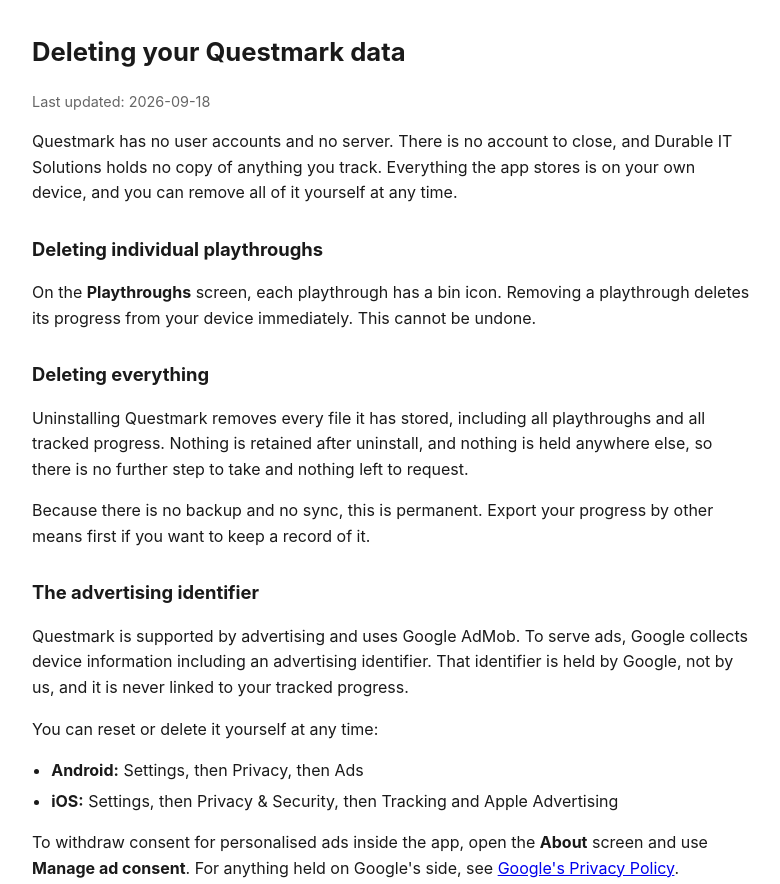
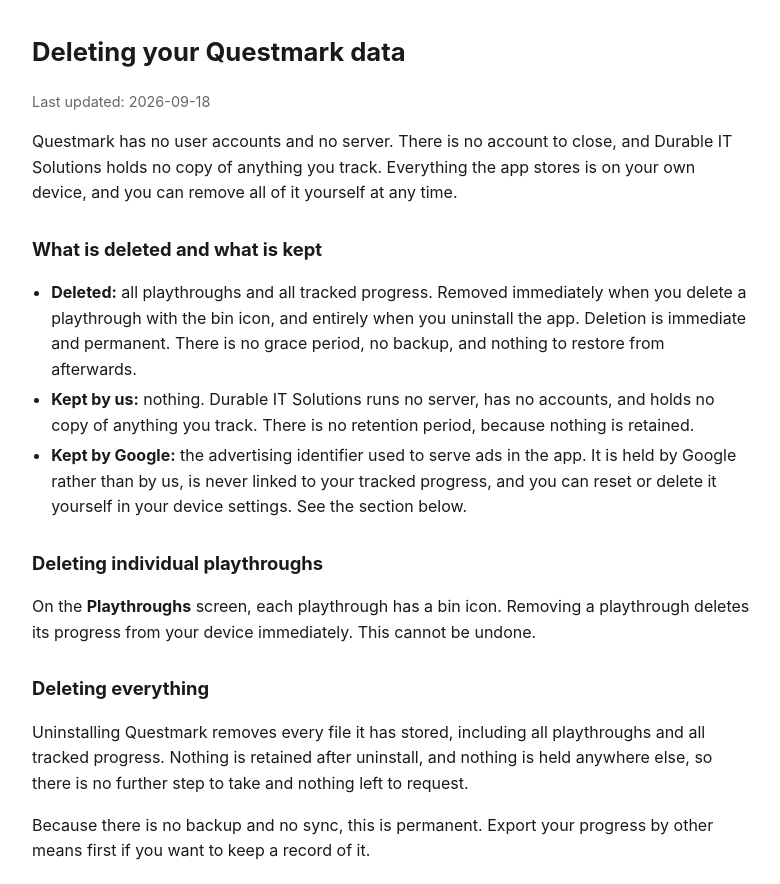
Before and after one commit to Dura-IT/questmark-legal, a plain HTML site: page data-deletion.html in a window 1280 px wide. Shown: the top 884 px of the page, without its empty margins (248-1028 px from the left). Drawn offline with Linux system fonts and the light colour scheme.

Commit message:
State deleted vs kept explicitly on the data deletion page (#4)

```diff
--- a/data-deletion.html
+++ b/data-deletion.html
@@ -21,6 +21,13 @@
   <p class="meta">Last updated: 2026-09-18</p>
 
   <p>Questmark has no user accounts and no server. There is no account to close, and Durable IT Solutions holds no copy of anything you track. Everything the app stores is on your own device, and you can remove all of it yourself at any time.</p>
+
+  <h2>What is deleted and what is kept</h2>
+  <ul>
+    <li><strong>Deleted:</strong> all playthroughs and all tracked progress. Removed immediately when you delete a playthrough with the bin icon, and entirely when you uninstall the app. Deletion is immediate and permanent. There is no grace period, no backup, and nothing to restore from afterwards.</li>
+    <li><strong>Kept by us:</strong> nothing. Durable IT Solutions runs no server, has no accounts, and holds no copy of anything you track. There is no retention period, because nothing is retained.</li>
+    <li><strong>Kept by Google:</strong> the advertising identifier used to serve ads in the app. It is held by Google rather than by us, is never linked to your tracked progress, and you can reset or delete it yourself in your device settings. See the section below.</li>
+  </ul>
 
   <h2>Deleting individual playthroughs</h2>
   <p>On the <strong>Playthroughs</strong> screen, each playthrough has a bin icon. Removing a playthrough deletes its progress from your device immediately. This cannot be undone.</p>
```
